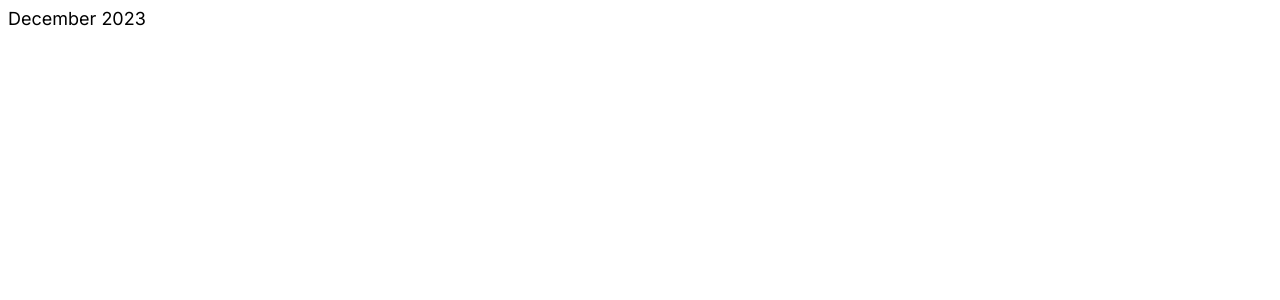
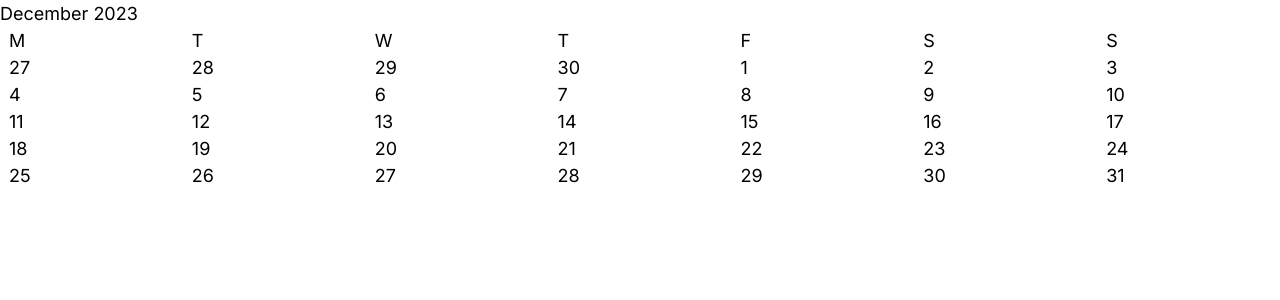
Before and after one commit to Pear-sudo/time, a Next.js app: page /test in a window 1280 px wide. Shown: the top 300 px of the page. Built offline with nearby package versions, Linux system fonts and the light colour scheme.

Commit message:
an ugly but working monthlyCalendar

```diff
--- a/src/app/elements/monthlyCalendar.tsx
+++ b/src/app/elements/monthlyCalendar.tsx
@@ -1,18 +1,38 @@
 import React, {JSX} from "react";
 import {YearHint} from "@/app/elements/YearHint";
+import {Theme} from "@/app/theme";
+import {generatePaddedMonth, getDayId} from "@/app/utility/timeUtil";
 
 export function MonthlyCalendar(prop: {focus: Date}): JSX.Element {
+    const dates: Date[] = generatePaddedMonth(prop.focus)
+    const weekDayNameSlots: JSX.Element[] = dates.slice(0, 7).map((date) => {
+        const text = new Intl.DateTimeFormat("en-US", {weekday: 'narrow'}).format(date)
+        return (
+            <CircledSlot text={text} key={getDayId(date) + text}/>
+        )
+    })
+    const dateSlots: JSX.Element[] = dates.map((date) => {
+        return (
+            <CircledSlot text={date.getDate().toString()} key={getDayId(date)}/>
+        )
+    })
     return (
         <div>
             <YearHint dates={[prop.focus]}/>
+            <div className={'grid-cols-7 grid'}>
+                {weekDayNameSlots}
+                {dateSlots}
+            </div>
         </div>
     )
 }
 
-function CircledSlot(prop: {text: string, hint: string}): JSX.Element {
+function CircledSlot(prop: {text: string, hint?: string}): JSX.Element {
     return (
         <div>
-
+            <button className={`rounded-full ${Theme.button}`}>
+                {prop.text}
+            </button>
         </div>
     )
 }
--- a/src/app/utility/timeUtil.tsx
+++ b/src/app/utility/timeUtil.tsx
@@ -130,6 +130,36 @@ export function generateFullWeekDays(aDayOfWeek: Date): Date[] {
     return dates
 }
 
+export function generatePaddedMonth(aDayOfMonth: Date): Date[] {
+    let dates: Date[] = []
+    const monthBeginDate = getMonthBegin(aDayOfMonth)
+    const monthEndDate = getMonthEnd(aDayOfMonth)
+    const firstPaddedWeek: Date[] = generateFullWeekDays(monthBeginDate)
+    const lastPaddedWeek: Date[] = generateFullWeekDays(monthEndDate)
+    let middlePaddedWeek: Date[] = firstPaddedWeek
+    let count = 0
+    while (!areSameDate(middlePaddedWeek[0], lastPaddedWeek[0]) && count < 6) {
+        dates.push(...middlePaddedWeek)
+        middlePaddedWeek = rollDates(middlePaddedWeek, 1)
+
+        // just serve as a safeguard for the dangerous while loop
+        count++
+    }
+    dates.push(...lastPaddedWeek)
+    return dates
+}
+
+export function getMonthBegin(aDayOfMonth: Date): Date {
+    return new Date(aDayOfMonth.getFullYear(), aDayOfMonth.getMonth(), 1)
+}
+
+export function getMonthEnd(aDayOfMonth: Date): Date {
+    const year = aDayOfMonth.getFullYear();
+    const month = aDayOfMonth.getMonth();
+    const firstDayNextMonth = new Date(year, month + 1, 1);
+    return new Date(firstDayNextMonth.getTime() - 1)
+}
+
 export function hour2String(hour: number, mode?: '24' | '12'): string {
     if (isUN(mode)) {
         mode = '12'
```
Also changed, not shown: src/app/test/page.tsx (+1 -0 lines).
